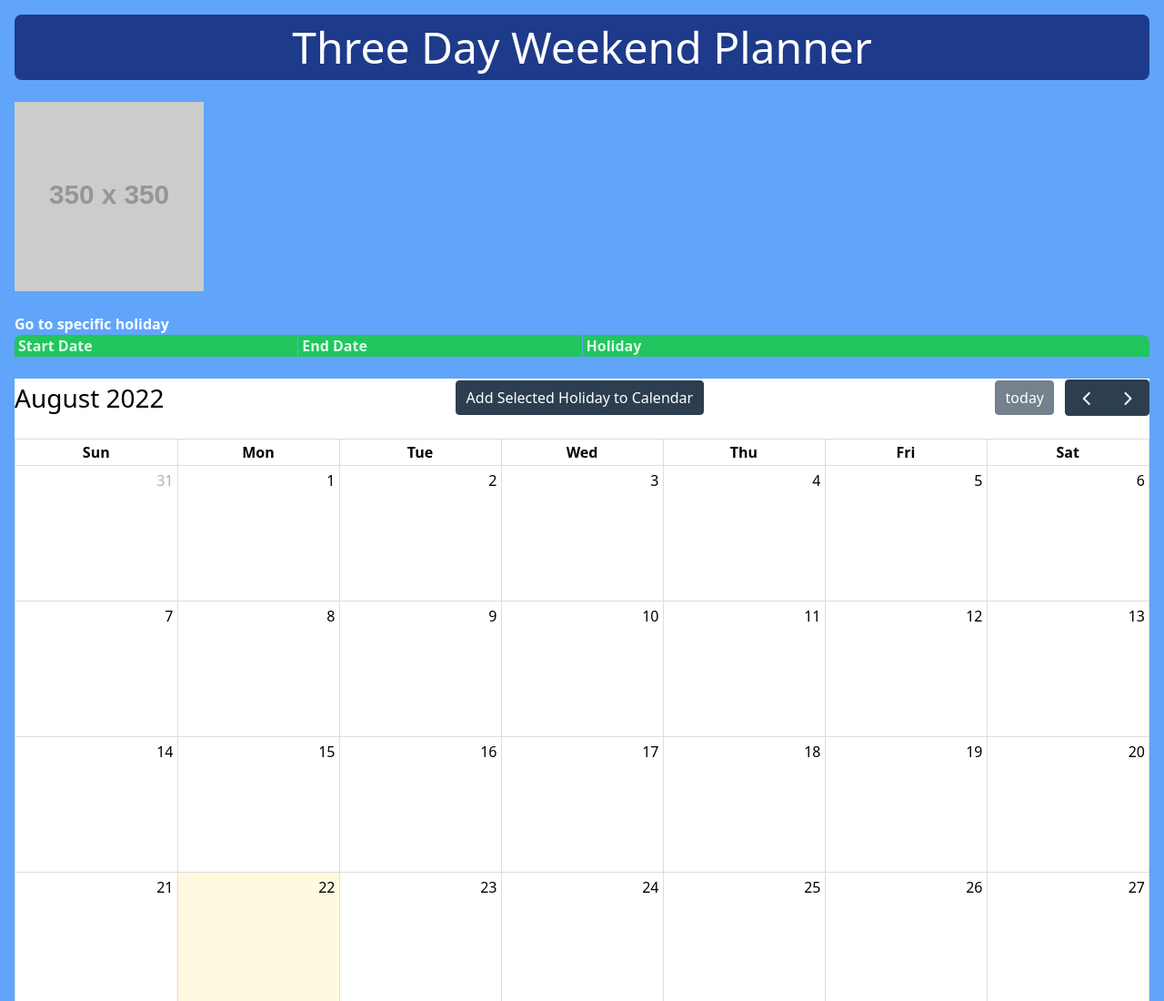
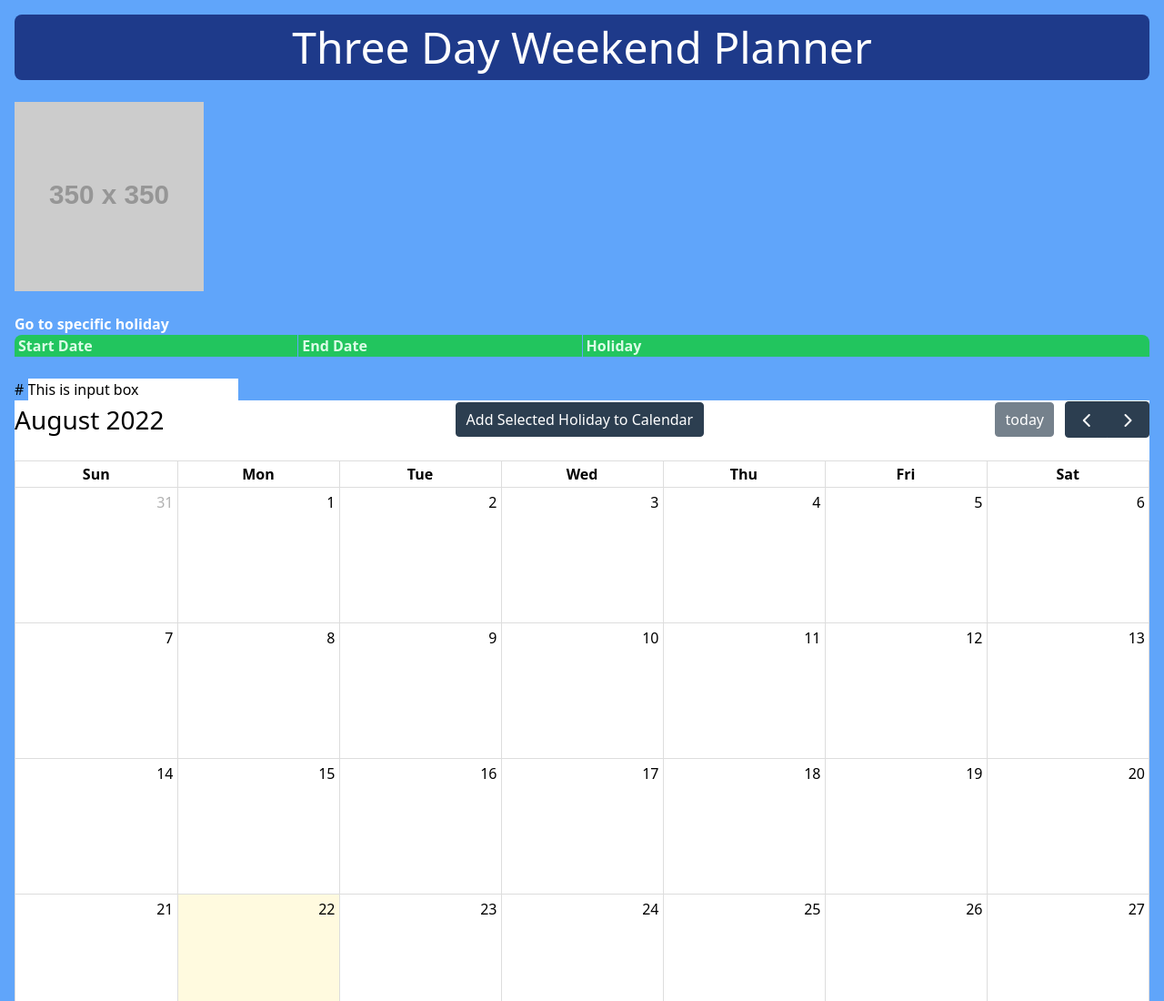
Before and after one commit to pikaypi/extended-weekend-planner, a plain HTML site: page index.html in a window 1280 px wide. Shown: the top 1100 px of the page at 91% size. Drawn offline with nearby package versions, Linux system fonts and the light colour scheme; no server answers; placeholder pictures from the web are drawn by us.

Commit message:
Added custom Holiday drag and drop feautre.

```diff
--- a/assets/js/script.js
+++ b/assets/js/script.js
@@ -144,3 +144,8 @@ async function populateVars() {
 
 // Call the function to pull data from the APIs
 populateVars()
+
+// Allow for added Holiday's to be dragged to respective date.
+$(function() {
+    $( "#draggable" ).draggable();
+     });
--- a/index.html
+++ b/index.html
@@ -31,6 +31,11 @@
         <div class="bg-green-500 text-green-100 pl-1 font-semibold rounded-tr-lg col-span-2">Holiday</div>
     </div>
     <br>
+    <div id="container" class="ui-widget-content">
+        <span id="draggable">#
+        <input type="text " class="ui-state-active" value="This is input box">
+        </span>
+        </div>
 
     <div class="bg-orange-100 text-center" id="calendar">
     </div>
@@ -43,6 +48,8 @@
   <link rel="stylesheet" href="https://cdn.jsdelivr.net/npm/fullcalendar@5.11.2/main.min.css">
     <script src="https://code.jquery.com/jquery-3.6.0.min.js" integrity="sha256-/xUj+3OJU5yExlq6GSYGSHk7tPXikynS7ogEvDej/m4=" crossorigin="anonymous">
     </script>
+    <script src = "https://code.jquery.com/jquery-1.10.2.js"></script>
+    <script src = "https://code.jquery.com/ui/1.10.4/jquery-ui.js"></script>
     <script src="./assets/js/script.js"></script>
 </body>
 </html>
```
